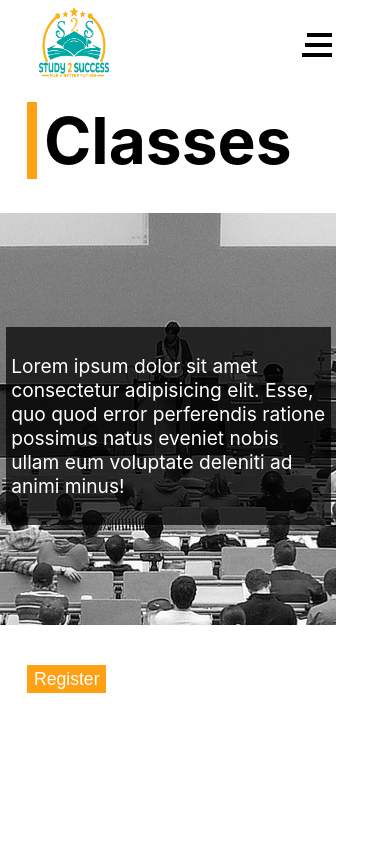
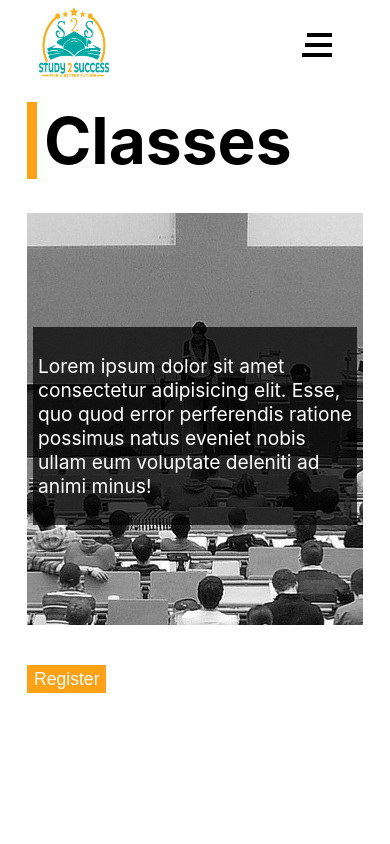
Before and after one commit to megh16123/s2sui, a React (Create React App) app: page /classes in a window 390 px wide. Shown: the top 844 px of the page. Built offline with nearby package versions, Linux system fonts and the light colour scheme.

Commit message:
class page overflow fix trial 1

```diff
--- a/src/components/pages/Classes/Classes.scss
+++ b/src/components/pages/Classes/Classes.scss
@@ -334,7 +334,7 @@
         .heroPara {
             background-image: url('./class\ hero\ image-photoaidcom-greyscale.jpg');
             background-position: center;
-            margin-left: -8%;
+            // margin-left: -8%;
             width: 100%;
             padding: 30% 10%;
             color:white;
```
